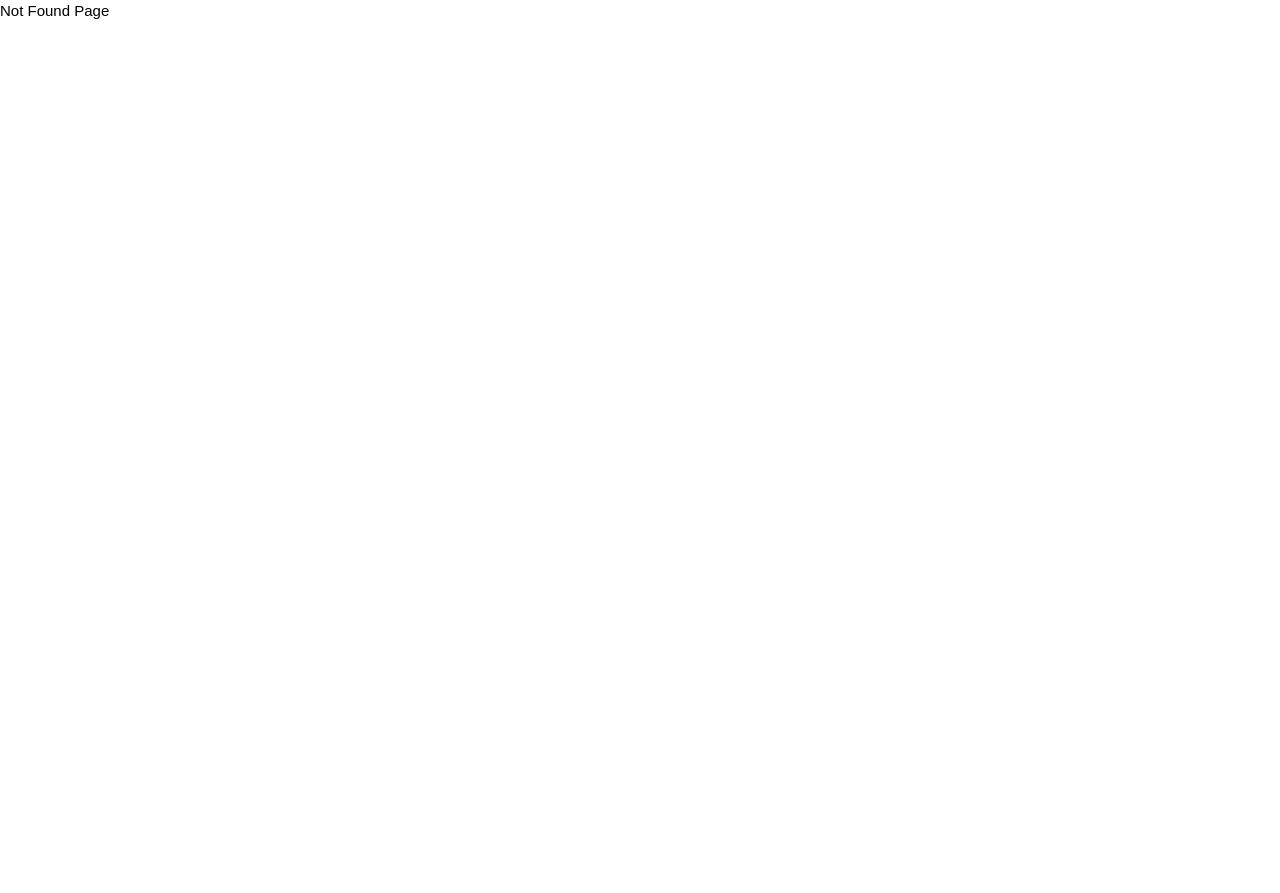
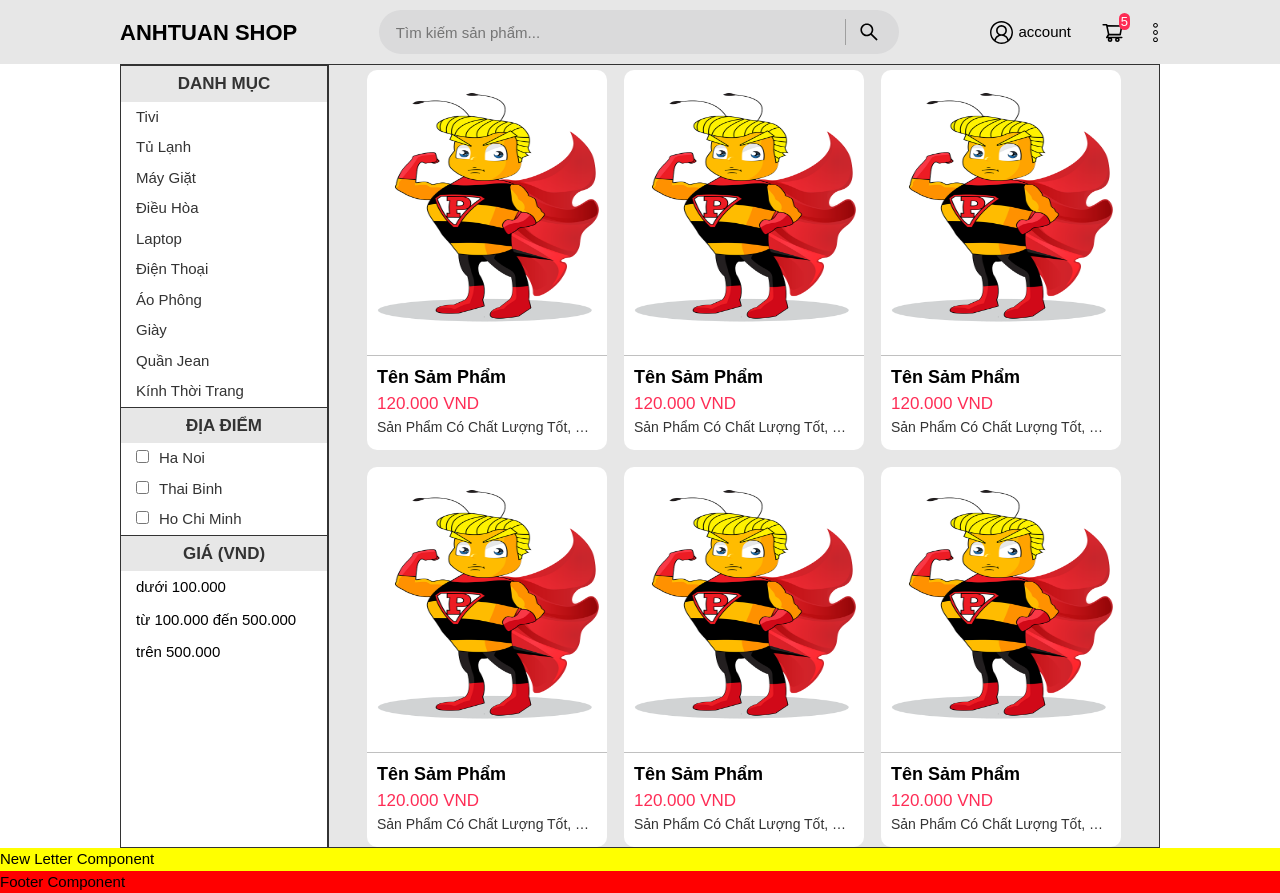
Before and after one commit to tuanpa2k2/MERN_Website, a React (Create React App) app in the folder front-end/: page /typeProduct in a window 1280 px wide. Before the commit this address had no page. Before the commit the page ends 800 px from the top, so only its background shows below. Built offline with nearby package versions, Linux system fonts and the light colour scheme.

Commit message:
#8 UI TypeProductPage

```diff
--- a/front-end/src/components/CardComp/CardComponent.scss
+++ b/front-end/src/components/CardComp/CardComponent.scss
@@ -1,11 +1,11 @@
 .wrapper-cardComp {
   background-color: var(--white);
   width: 240px;
-  height: 440px;
+  height: 380px;
   border-radius: 10px;
 
   .thumb {
-    height: 80%;
+    height: 75%;
 
     img {
       width: 100%;
@@ -15,7 +15,7 @@
   }
 
   .detail {
-    height: 20%;
+    // height: 30%;
     padding: 8px 10px;
     border-top: 1px solid var(--background-hover);
 
--- a/front-end/src/components/HeaderComp/HeaderComponent.jsx
+++ b/front-end/src/components/HeaderComp/HeaderComponent.jsx
@@ -1,4 +1,5 @@
 import React from "react";
+import { useNavigate } from "react-router-dom";
 import { AiOutlineSearch, AiOutlineShoppingCart } from "react-icons/ai";
 import { CiMenuKebab } from "react-icons/ci";
 import { VscAccount } from "react-icons/vsc";
@@ -6,11 +7,14 @@ import { VscAccount } from "react-icons/vsc";
 import "./HeaderComponent.scss";
 
 const HeaderComponent = () => {
+  const navigate = useNavigate();
   return (
     <div>
       <header className="wrapper-header">
         <div className="inner">
-          <div className="left">anhtuan shop</div>
+          <div className="left" onClick={() => navigate("/")}>
+            anhtuan shop
+          </div>
           <div className="center">
             <input placeholder="Tìm kiếm sản phẩm..." spellCheck={false} />
             <button className="btn-search">
--- /dev/null
+++ b/front-end/src/components/NavbarLeftComp/NavbarLeftComponent.jsx
@@ -0,0 +1,79 @@
+import React from "react";
+import "./NavbarLeftComponent.scss";
+
+const NavbarLeftComponent = () => {
+  const renderContent = (type, options) => {
+    switch (type) {
+      case "text":
+        return options.map((opp, index) => {
+          return (
+            <span key={index} className="text-value">
+              {opp}
+            </span>
+          );
+        });
+
+      case "checkbox":
+        return options.map((opp, index) => {
+          return (
+            <div key={index} className="form-group-checkbox">
+              <input type="checkbox" name="check1" value={opp.value} />
+              <label className="text-value-checkbox">{opp.label}</label>
+            </div>
+          );
+        });
+
+      case "price":
+        return options.map((opp, index) => {
+          return (
+            <div key={index} className="form-group-price">
+              {opp}
+            </div>
+          );
+        });
+
+      default:
+        return {};
+    }
+  };
+
+  return (
+    <div className="wrapper-navbarLeftComp">
+      <div className="text-categories">
+        <span className="text-label">danh mục</span>
+        {renderContent("text", [
+          "Tivi",
+          "Tủ lạnh",
+          "máy giặt",
+          "điều hòa",
+          "laptop",
+          "điện thoại",
+          "áo phông",
+          "giày",
+          "quần jean",
+          "kính thời trang",
+        ])}
+      </div>
+
+      <div className="checkbox-place">
+        <span className="text-label">địa điểm</span>
+        {renderContent("checkbox", [
+          { value: "a", label: "Ha Noi" },
+          { value: "b", label: "Thai Binh" },
+          { value: "c", label: "Ho Chi Minh" },
+        ])}
+      </div>
+
+      <div className="text-price">
+        <span className="text-label">giá (VND)</span>
+        {renderContent("price", [
+          "dưới 100.000",
+          "từ 100.000 đến 500.000",
+          "trên 500.000",
+        ])}
+      </div>
+    </div>
+  );
+};
+
+export default NavbarLeftComponent;
--- /dev/null
+++ b/front-end/src/components/NavbarLeftComp/NavbarLeftComponent.scss
@@ -0,0 +1,64 @@
+.wrapper-navbarLeftComp {
+  background-color: rgb(255, 255, 255);
+  width: 100%;
+  height: 100%;
+
+  .text-label {
+    color: var(--text-color);
+    text-align: center;
+    text-transform: uppercase;
+    font-size: 1.7rem;
+    font-weight: 600;
+    background-color: var(--background-header-inner);
+    padding: 5px 0;
+  }
+
+  .text-categories,
+  .checkbox-place,
+  .text-price {
+    display: flex;
+    flex-direction: column;
+    border-top: 1px solid var(--text-color);
+  }
+
+  // ----------------------------------- CSS nằm trong function renderContent()
+  // case 'text':
+  .text-value {
+    padding: 4px 0 4px 15px;
+    color: var(--text-color);
+    text-transform: capitalize;
+
+    &:hover {
+      background-color: var(--background-hover);
+      cursor: pointer;
+    }
+  }
+
+  // case 'checkbox':
+  .form-group-checkbox {
+    padding: 4px 0 4px 15px;
+
+    .text-value-checkbox {
+      padding: 4px 0 4px 10px;
+      color: var(--text-color);
+      text-transform: capitalize;
+    }
+
+    &:hover {
+      background-color: var(--background-hover);
+      cursor: pointer;
+    }
+  }
+
+  // case 'price':
+  .form-group-price {
+    padding: 5px 0 5px 15px;
+    border-radius: 15px;
+    background-color: #ffffff;
+
+    &:hover {
+      cursor: pointer;
+      background-color: #d5d5d5;
+    }
+  }
+}
--- a/front-end/src/pages/HomePage/HomePage.scss
+++ b/front-end/src/pages/HomePage/HomePage.scss
@@ -37,14 +37,15 @@
 
       button {
         padding: 10px 50px;
+        border: 1px solid var(--blue);
         border-radius: 10px;
         font-size: 1.8rem;
         font-weight: 600;
-        background-color: var(--blue);
-        color: var(--white);
+        background-color: var(--white);
+        color: var(--blue);
 
         &:hover {
-          background-color: var(--red);
+          background-color: var(--blue);
           color: var(--white);
         }
       }
--- /dev/null
+++ b/front-end/src/pages/TypeProductPage/TypeProductPage.jsx
@@ -0,0 +1,25 @@
+import React from "react";
+import NavbarLeftComponent from "../../components/NavbarLeftComp/NavbarLeftComponent";
+import CardComponent from "../../components/CardComp/CardComponent";
+
+import "./TypeProductPage.scss";
+
+const TypeProductPage = () => {
+  return (
+    <div className="wrapper-containerTypeProPage">
+      <div className="column-left">
+        <NavbarLeftComponent />
+      </div>
+      <div className="column-right">
+        <CardComponent />
+        <CardComponent />
+        <CardComponent />
+        <CardComponent />
+        <CardComponent />
+        <CardComponent />
+      </div>
+    </div>
+  );
+};
+
+export default TypeProductPage;
--- /dev/null
+++ b/front-end/src/pages/TypeProductPage/TypeProductPage.scss
@@ -0,0 +1,21 @@
+.wrapper-containerTypeProPage {
+  padding: 0 120px;
+  display: flex;
+
+  .column-left {
+    width: 20%;
+    border: 1px solid var(--text-color);
+  }
+
+  .column-right {
+    background-color: var(--background-header-inner);
+    width: 80%;
+    padding-top: 5px;
+    display: flex;
+    justify-content: center;
+    align-items: center;
+    flex-wrap: wrap;
+    gap: 17px;
+    border: 1px solid var(--text-color);
+  }
+}
--- a/front-end/src/routes/index.js
+++ b/front-end/src/routes/index.js
@@ -2,6 +2,7 @@ import HomePage from "../pages/HomePage/HomePage";
 import ProductPage from "../pages/ProductPage/ProductPage";
 import OrderPage from "../pages/OrderPage/OrderPage";
 import NotFoundPage from "../pages/NotFoundPage/NotFoundPage";
+import TypeProductPage from "../pages/TypeProductPage/TypeProductPage";
 
 export const routes = [
   {
@@ -20,6 +21,11 @@ export const routes = [
     isShowHeader: true,
   },
   {
+    path: "/typeProduct",
+    page: TypeProductPage,
+    isShowHeader: true,
+  },
+  {
     path: "*",
     page: NotFoundPage,
   },
```
Also changed, not shown: front-end/src/assets/images/product/naruto.jpg (added).
